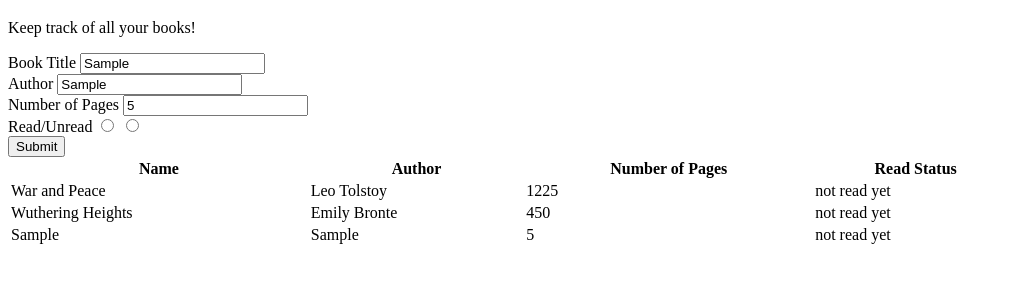
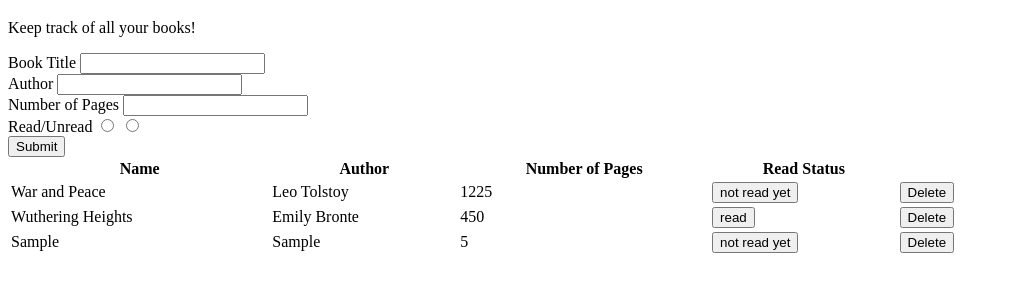
Before and after one commit to chriskorsak/library, a plain HTML site: page index.html in a window 1280 px wide. Both pictures are taken after typing "Sample", "Sample", "5" into the empty fields and a click on the input 36 px from the left and 207 px from the top of the page. Shown: the part 61-352 px from the top of the page, without its empty margins (0-1012 px from the left). Drawn offline with Linux system fonts and the light colour scheme.

Commit message:
add event listener to change book read status, add read method, fix form clear bug after submit form, add buttons to book table rows.

```diff
--- a/index.html
+++ b/index.html
@@ -47,6 +47,7 @@
             <th>Author</th>
             <th>Number of Pages</th>
             <th>Read Status</th>
+            <th></th>
           </tr>
         </thead>
         <tbody id='bookList'>
--- a/scripts.js
+++ b/scripts.js
@@ -7,6 +7,7 @@ const newBookForm = document.getElementById('newBookForm');
 
 //event listeners
 newBookForm.addEventListener('submit', addBookToMyLibrary);
+bookListTable.addEventListener('click', changeReadStatus);
 
 //book object constructor function
 function Book(title, author = 'unknown author', pages, status = false) {
@@ -38,21 +39,27 @@ Book.prototype.read = function() {
 function addBookToMyLibrary(e) {
   e.preventDefault();
   //get form data
-  const bookTitleInput = document.querySelector('#bookTitleInput').value;
-  const bookAuthorInput = document.querySelector('#bookAuthorInput').value;
-  const bookPagesInput = document.querySelector('#bookPagesInput').value;
+  const bookTitleInput = document.querySelector('#bookTitleInput');
+  const bookAuthorInput = document.querySelector('#bookAuthorInput');
+  const bookPagesInput = document.querySelector('#bookPagesInput');
+
+  //logic to figure out which radio button is clicked for read status
   const bookStatusInput = document.querySelectorAll('input[name="status"]');
   let status = false;
   if(bookStatusInput[0].checked === true) {
     status = true;
   }
+  //end get form data
+
   //create new Book object with constructor Book()
-  const newBook = new Book(bookTitleInput, bookAuthorInput, bookPagesInput, status);
+  const newBook = new Book(bookTitleInput.value, bookAuthorInput.value, bookPagesInput.value, status);
   //push object to myLibrary array
   myLibrary.push(newBook);
   //add new book to table
   addBookToTable(newBook);
   //clear out form for another entry
+  console.log(bookTitleInput);
+
   bookTitleInput.value = '';
   bookAuthorInput.value = '';
   bookPagesInput.value = '';
@@ -76,20 +83,33 @@ function addBookToTable(book) {
       const authorTd = document.createElement('td');
       const pagesTd = document.createElement('td');
       const statusTd = document.createElement('td');
-      //assign object proerty values to node text content
+      const deleteTd = document.createElement('td');
+      //create toggle read status and delete buttons for book
+      const toggleReadButton = document.createElement('button');
+      const deleteButton = document.createElement('button');
+      toggleReadButton.textContent = book.info();
+      deleteButton.textContent = 'Delete';
+      //populate table data with book info
       titleTd.textContent = book.title;
       authorTd.textContent = book.author;
       pagesTd.textContent = book.pages;
-      statusTd.textContent = book.info();
+      statusTd.appendChild(toggleReadButton);
+      deleteTd.appendChild(deleteButton);
       //append table data to row, then append row to table
-      tableRow.append(titleTd, authorTd, pagesTd, statusTd);
+      tableRow.append(titleTd, authorTd, pagesTd, statusTd, deleteTd);
       bookListTable.appendChild(tableRow);
+}
+
+function changeReadStatus(e) {
+  if (e.target.textContent === "not read yet") {
+    console.log(e);
+  }
 }
 
 //add book to test app before user interface is complete
 const bookTest = new Book('War and Peace', 'Leo Tolstoy', 1225, false);
 myLibrary.push(bookTest);
-const bookTest2 = new Book('Wuthering Heights', 'Emily Bronte', 450, false);
+const bookTest2 = new Book('Wuthering Heights', 'Emily Bronte', 450, true);
 myLibrary.push(bookTest2);
 
 populateBookList();
```
